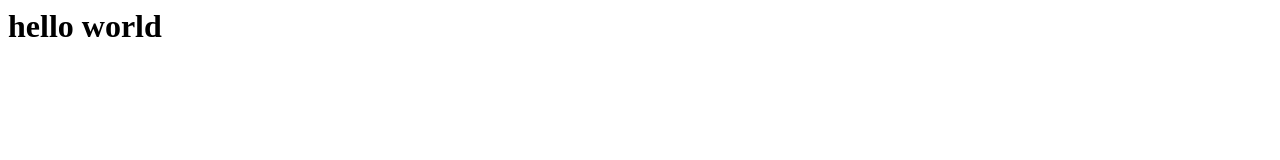
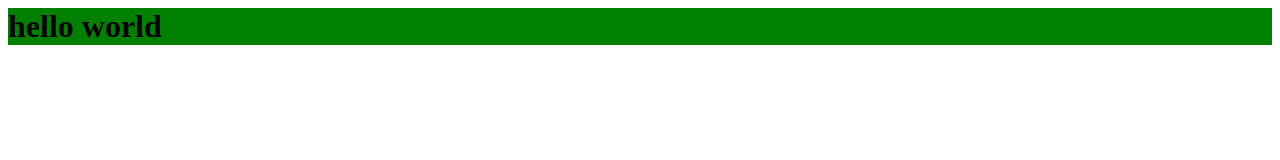
Before and after one commit to zenners/gitprac2, a plain HTML site: page index.html in a window 1280 px wide. Drawn offline with Linux system fonts and the light colour scheme.

Commit message:
add green background

```diff
--- a/index.html
+++ b/index.html
@@ -1,4 +1,7 @@
 <html>
+    <head>
+        <link rel="stylesheet" href="style.css">
+    </head>
     <body>
         <h1>hello world</h1>
     </body>
--- /dev/null
+++ b/style.css
@@ -0,0 +1,3 @@
+h1 {
+    background-color: green;
+}
```
Also changed, not shown: img/photo_2023-07-11_14-12-20.jpg (added).
